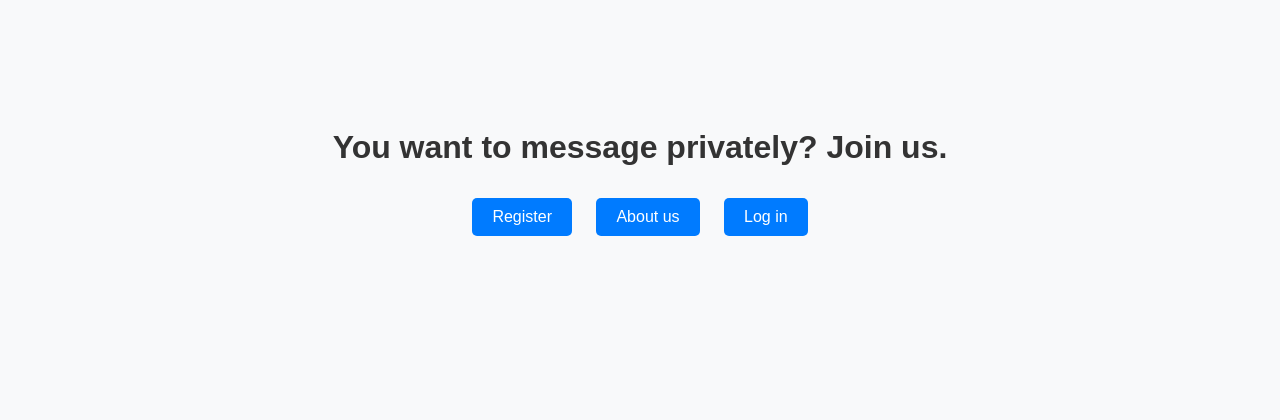
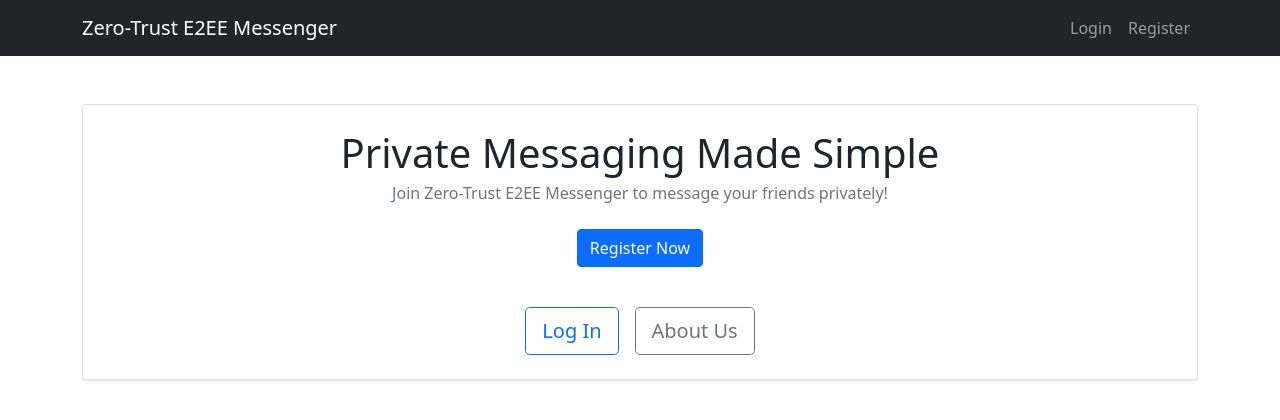
Before and after one commit to zasowo/komunikator, a Django app: page / in a window 1280 px wide. Shown: the top 420 px of the page. Run offline with Django 5.2, Linux system fonts and the light colour scheme.

Commit message:
friends, cleanup views

```diff
--- a/core/templates/base.html
+++ b/core/templates/base.html
@@ -9,10 +9,13 @@
 <body>
     <nav class="navbar navbar-expand-lg navbar-dark bg-dark">
         <div class="container">
-            <a class="navbar-brand" href="/">My App</a>
+            <a class="navbar-brand" href="/">Zero-Trust E2EE Messenger</a>
             <div class="navbar-nav ms-auto">
                 {% if user.is_authenticated %}
-                    <a class="nav-link" href="{% url 'inbox' %}">Messages</a>
+                    <a class="nav-link" href="{% url 'aboutus' %}">About Us</a>
+                    <a class="nav-link" href="{% url 'profile_settings' %}">Profile Settings</a>
+                    <a class="nav-link" href="{% url 'display_friends' %}">My Friends</a>
+                    <a class="nav-link" href="{% url 'inbox' %}">Inbox</a>
                     <a class="nav-link" href="{% url 'logout' %}">Logout</a>
                 {% else %}
                     <a class="nav-link" href="{% url 'login' %}">Login</a>
--- a/core/templates/home.html
+++ b/core/templates/home.html
@@ -1,47 +1,44 @@
-<!DOCTYPE html>
-<html lang="en">
-<head>
-    <meta charset="UTF-8">
-    <title>Private Messenger</title>
-    <style>
-        body {
-            font-family: Arial, sans-serif;
-            background-color: #f8f9fa;
-            text-align: center;
-            padding-top: 100px;
-        }
-        h1 {
-            color: #333;
-        }
-        .btn {
-            display: inline-block;
-            margin: 10px;
-            padding: 10px 20px;
-            color: white;
-            background-color: #007bff;
-            text-decoration: none;
-            border-radius: 5px;
-        }
-        .btn:hover {
-            background-color: #0056b3;
-        }
-    </style>
-</head>
-<body>
+{% extends 'base.html' %}
+
+{% block content %}
+<div class="container mt-5">
+
+    <div class="card shadow-sm p-4">
+
+        <div class="mb-4 text-center">
             {% if user.is_authenticated %}
-        <h1>Hello, {{user.username}}</h1>
+                <h1 class="mb-1">Hello, {{ user.username }}!</h1>
+                <p class="text-muted">Enjoy private messaging with Zero-Trust E2EE Messenger!</p>
             {% else %}
-        <h1>You want to message privately? Join us.</h1>
-        <a href="/register/" class="btn">Register</a>
+                <h1 class="mb-1">Private Messaging Made Simple</h1>
+                <p class="text-muted">Join Zero-Trust E2EE Messenger to message your friends privately!</p>
+                <a href="/register/" class="btn btn-primary mt-2">Register Now</a>
             {% endif %}
-    <a href="/aboutus/" class="btn">About us</a>
+        </div>
+
         {% if user.is_authenticated %}
-        <a href="/inbox/" class="btn">Inbox</a>
-        <a href="/logout/" class="btn">Logout</a>
-        <a href="/profile/" class="btn">Profile settings</a>
-        <a href="/logout/" class="btn">Logout</a>
+            <div class="row text-center mb-4">
+                <div class="card bg-light shadow-sm p-3">
+                    <h2 class="mb-0">{{ friends_count }}</h2>
+                    <p class="mb-0">Friends</p>
+                </div>
+            </div>
+
+            <div class="d-flex flex-wrap justify-content-center gap-3">
+                <a href="/inbox/" class="btn btn-outline-primary btn-lg">Inbox</a>
+                <a href="/profile/" class="btn btn-outline-primary btn-lg">Profile Settings</a>
+                <a href="/friends/" class="btn btn-outline-primary btn-lg">Add Friends</a>
+                <a href="/friends/display/" class="btn btn-outline-primary btn-lg">My Friends</a>
+                <a href="/logout/" class="btn btn-outline-danger btn-lg">Logout</a>
+            </div>
         {% else %}
-        <a href="/login/" class="btn">Log in</a>
+            <div class="d-flex flex-wrap justify-content-center gap-3 mt-3">
+                <a href="/login/" class="btn btn-outline-primary btn-lg">Log In</a>
+                <a href="/aboutus/" class="btn btn-outline-secondary btn-lg">About Us</a>
+            </div>
         {% endif %}
-</body>
-</html>
+
+    </div>
+
+</div>
+{% endblock %}
--- a/core/urls.py
+++ b/core/urls.py
@@ -18,4 +18,8 @@ urlpatterns = [
     path('api/conversations/<int:conversation_id>/send/', views.api_send_message, name='api_send_message'),
 
     path('profile/', views.profile_settings, name='profile_settings'),
+    path('friends/', views.user_list_invite, name='user_list_invite'),
+    path('friends/add/<int:user_id>/', views.add_friend, name='add_friend'),
+    path('friends/display/', views.display_friends, name='display_friends'),
+    path('friends/remove/<int:user_id>/', views.remove_friend, name='remove_friend')
 ]
--- a/core/views.py
+++ b/core/views.py
@@ -11,10 +11,100 @@ from rest_framework.decorators import api_view, authentication_classes, permissi
 from rest_framework.response import Response
 from rest_framework import status
 from rest_framework.permissions import AllowAny
-from .models import Conversation, Message, MessageReadStatus, UserSettings
+from .models import Conversation, Message, MessageReadStatus, UserSettings, UserFriendsData
 from .forms import MessageForm
 from .forms import UserUpdateForm
 import json
+
+@login_required(login_url='/login/')
+def remove_friend(request, user_id):
+    if request.method == "POST":
+        other_user = get_object_or_404(User, id=user_id)
+
+        friends_data = get_object_or_404(
+            UserFriendsData,
+            user=request.user
+        )
+
+        friends_data.friends.remove(other_user)
+
+        other_friends_data = UserFriendsData.objects.filter(
+            user=other_user
+        ).first()
+
+        if other_friends_data:
+            other_friends_data.friends.remove(request.user)
+
+    return redirect('display_friends')
+
+@login_required(login_url='/login/')
+def display_friends(request):
+    users = UserFriendsData.objects.get(user=request.user).friends.all()
+
+    query = request.GET.get('q', '')
+    if query:
+        users = users.filter(
+            Q(username__icontains=query) |
+            Q(first_name__icontains=query) |
+            Q(last_name__icontains=query)
+        )
+
+    context = {
+        'users': users,
+        'query': query
+    }
+
+    return render(request, 'friends/user_list_added.html', context)
+
+@login_required(login_url='/login/')
+def add_friend(request, user_id):
+    other_user = get_object_or_404(User, id=user_id)
+
+    if other_user == request.user:
+        return redirect('user_list_invite')
+
+    friends_data, created = UserFriendsData.objects.get_or_create(
+        user=request.user
+    )
+
+    if friends_data.friends.filter(id=other_user.id).exists():
+        return redirect('display_friends')
+
+    friends_data.friends.add(other_user)
+
+    other_friends_data, _ = UserFriendsData.objects.get_or_create(
+        user=other_user
+    )
+    other_friends_data.friends.add(request.user)
+
+    return redirect('display_friends')
+
+@login_required(login_url='/login/')
+def user_list_invite(request):
+    friends_data, _ = UserFriendsData.objects.get_or_create(
+        user=request.user
+    )
+
+    users = User.objects.exclude(
+        id__in=friends_data.friends.values_list('id', flat=True)
+    ).exclude(
+        id=request.user.id
+    )
+
+    query = request.GET.get('q', '')
+    if query:
+        users = users.filter(
+            Q(username__icontains=query) |
+            Q(first_name__icontains=query) |
+            Q(last_name__icontains=query)
+        )
+
+    context = {
+        'users': users,
+        'query': query
+    }
+
+    return render(request, 'friends/user_list_invite.html', context)
 
 @login_required(login_url='/login/')
 def profile_settings(request):
@@ -65,7 +155,15 @@ def profile_settings(request):
 
 
 def home(request):
-    return render(request, 'home.html')
+    context = {}
+    if request.user.is_authenticated:
+        friends_data, _ = UserFriendsData.objects.get_or_create(user=request.user)
+        friends_count = friends_data.friends.count()
+
+        context.update({
+            'friends_count': friends_count,
+        })
+    return render(request, 'home.html', context)
 
 def aboutus(request):
     return render(request, 'aboutus.html')
```
Also changed, not shown: core/models.py (+7 -0 lines), core/templates/aboutus.html (+46 -32 lines), core/templates/friends/user_list_added.html (added, +68 -0 lines), core/templates/friends/user_list_invite.html (added, +60 -0 lines), core/templates/profile/profile_settings.html (+4 -10 lines), db.sqlite3. Lines whose indentation alone changed are shown as unchanged.
